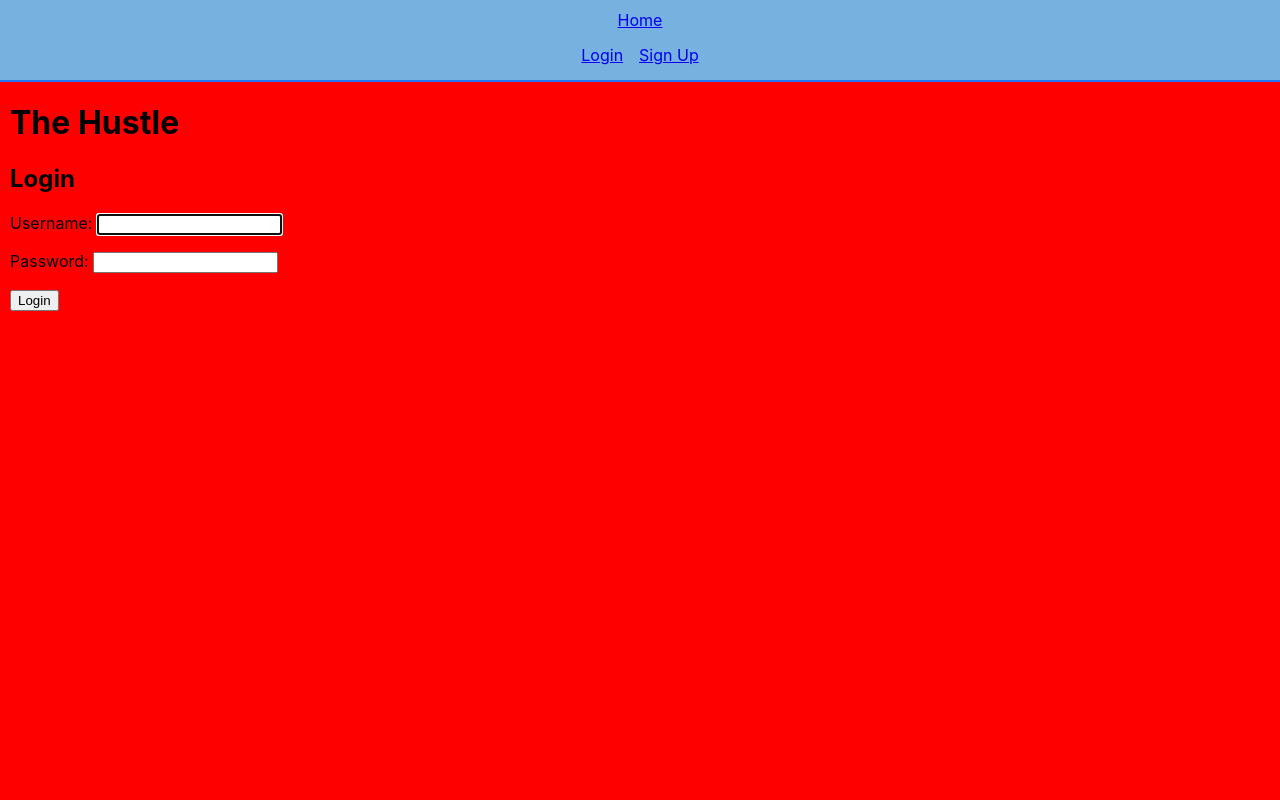
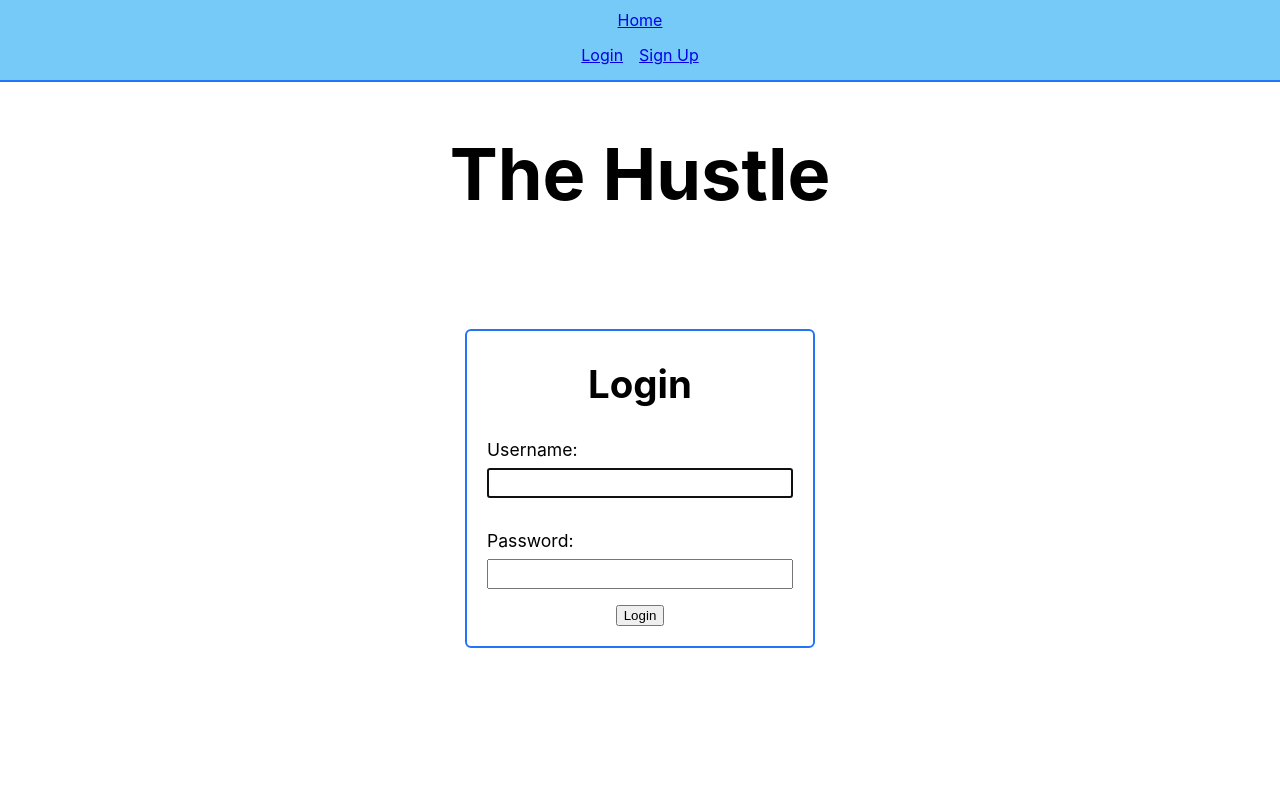
Before and after one commit to JImmyJImmy0/thehustle, a Django app: page / in a window 1280 px wide. Run offline with Django 3.2, Linux system fonts and the light colour scheme.

Commit message:
base styling for home

```diff
--- a/main_app/static/css/home.css
+++ b/main_app/static/css/home.css
@@ -1,3 +1,55 @@
-body {
-    background-color: red;
+main {
+    display: flex;
+    flex-direction: column;
+    justify-content: center;
+    align-items: center;
 }
+
+.title {
+    font-size: 36px;
+    align-items: center;
+    margin-bottom: 4rem;
+}
+
+section {
+    display: flex;
+    width: 350px;
+}
+
+.login {
+    display: flex;
+    flex-direction: column;
+    justify-content: center;
+    align-items: center;
+    width: 100%;
+    border: rgb(36, 116, 248) solid 2px;
+    padding: 20px;
+    border-radius: 6px;
+}
+
+.login h1 {
+    font-size: clamp(1.8rem, 3vw, 3rem);
+    margin: 10px 0 16px 0;
+}
+
+.login > p {
+    display: flex;
+    flex-direction: column;
+    width: 100%;
+}
+
+.login label {
+    font-size: 1.1rem;
+    margin-bottom: 8px;
+}
+
+.login input {
+    font-size: 1.2rem;
+    padding: 2px;
+}
+
+.login .btn {
+    align-self: flex-end;
+    margin-right: 0;
+    margin-top: 10px;
+}
--- a/main_app/templates/home.html
+++ b/main_app/templates/home.html
@@ -7,7 +7,10 @@
 
 {% block content %}
 
-<h1>The Hustle</h1>
+<div class='title'>
+    <h1>The Hustle</h1>
+</div>
+
 
 {% if not user.is_authenticated %}
     <section>
```
Also changed, not shown: main_app/templates/exercises/log.html (+7 -2 lines).
